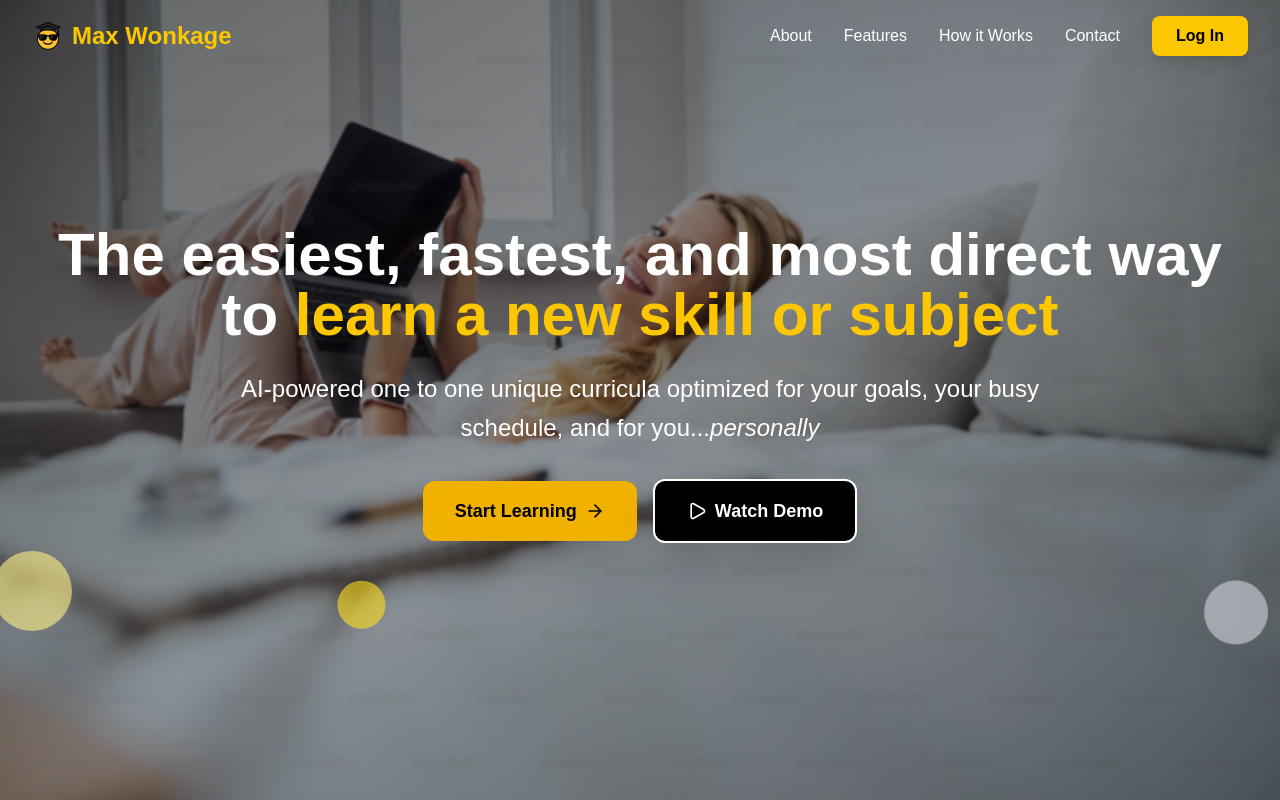
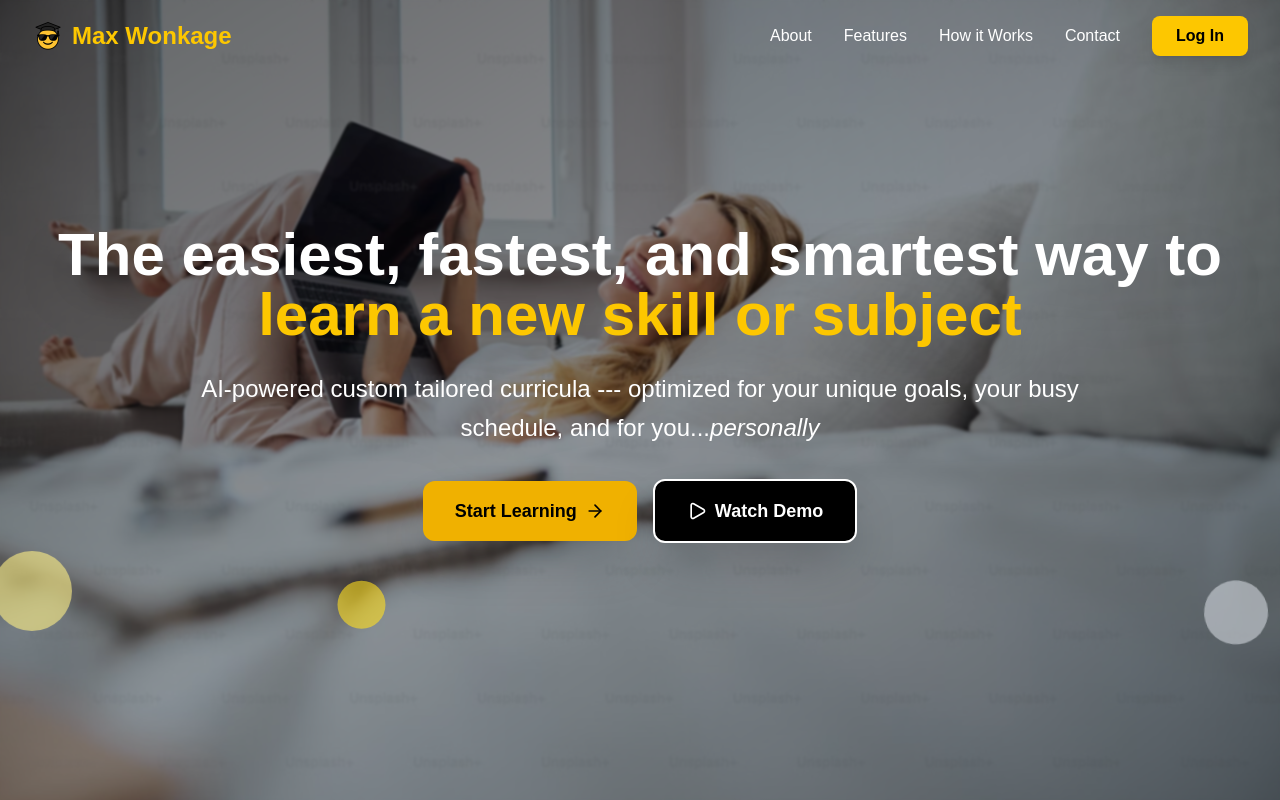
Before and after one commit to andrewrossmann/max-wonkage, a Next.js app in the folder frontend/: page / in a window 1280 px wide. Shown: the top 800 px of the page. Built offline with nearby package versions, Linux system fonts and the light colour scheme; no server answers.

Commit message:
Rebrand from CurriCoolio to Max Wonkage and update landing page copy

```diff
--- a/frontend/src/app/page.tsx
+++ b/frontend/src/app/page.tsx
@@ -145,7 +145,7 @@ export default function LandingPage() {
               animate={{ opacity: 1, y: 0 }}
               transition={{ duration: 0.8 }}
             >
-              The easiest, fastest, and most direct way to{' '}
+              The easiest, fastest, and smartest way to{' '}
               <span className="text-yellow-400 drop-shadow-2xl">
               learn a new skill or subject
               </span>
@@ -161,7 +161,7 @@ export default function LandingPage() {
               animate={{ opacity: 1, y: 0 }}
               transition={{ duration: 0.8, delay: 0.2 }}
             >
-              AI-powered one to one unique curricula optimized for your goals, your busy schedule, and for you...<span className="italic">personally</span>
+              AI-powered custom tailored curricula --- optimized for your unique goals, your busy schedule, and for you...<span className="italic">personally</span>
 
             </motion.p>
 
@@ -529,7 +529,7 @@ export default function LandingPage() {
             </div>
           </div>
           <div className="border-t border-gray-800 mt-8 pt-8 text-center text-gray-400">
-            <p>&copy; 2025 CurriCoolio. All rights reserved.</p>
+            <p>&copy; 2025 Max Wonkage. All rights reserved.</p>
           </div>
         </div>
       </footer>
```
